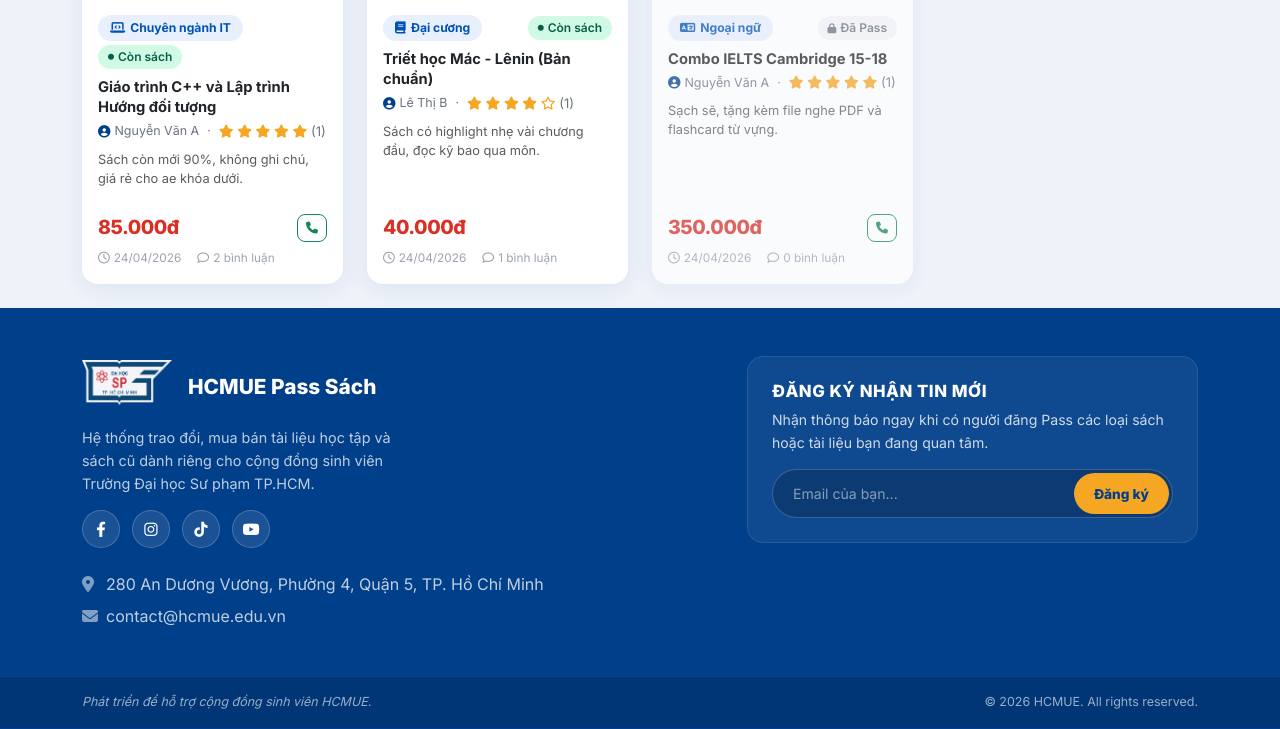
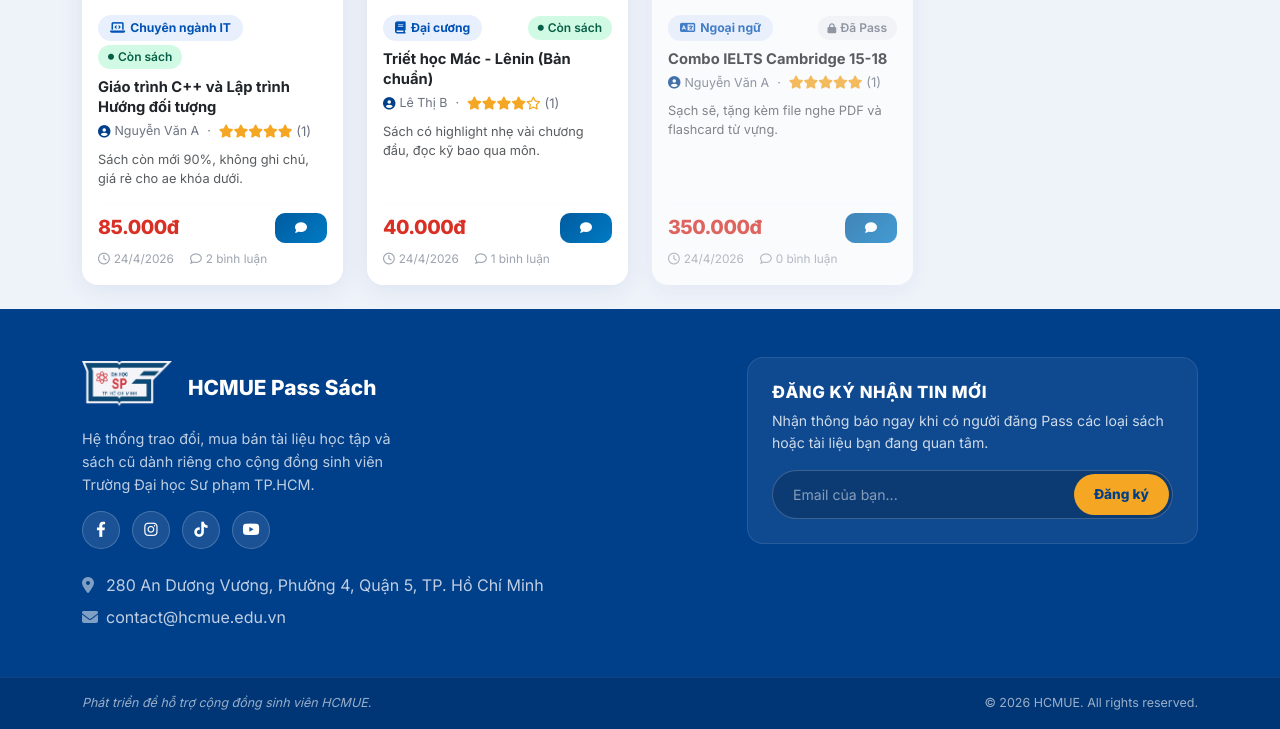
Before and after one commit to nmdai679/PHP_CodeIgniter_TradingDocument, a CodeIgniter app: page /php/index.php/trade/index in a window 1280 px wide. Shown: the part 521-1250 px from the top of the page. Run offline with CodeIgniter, Linux system fonts and the light colour scheme; data comes from the database, SQL or seed files in the repository.

Commit message:
feat: implement AJAX-powered search and category filtering on home page

```diff
--- a/application/models/Trade_model.php
+++ b/application/models/Trade_model.php
@@ -1,15 +1,18 @@
 <?php
-defined('BASEPATH') OR exit('No direct script access allowed');
+defined('BASEPATH') or exit('No direct script access allowed');
 
-class Trade_model extends CI_Model {
+class Trade_model extends CI_Model
+{
 
-    public function __construct() {
+    public function __construct()
+    {
         parent::__construct();
         $this->load->database();
     }
 
-    // Read: Lấy toàn bộ bài đăng kèm user, category, avg_rating
-    public function get_all_posts($category_id = NULL, $keyword = NULL) {
+    // Lấy toàn bộ bài đăng kèm user, category, avg_rating
+    public function get_all_posts($category_id = NULL, $keyword = NULL)
+    {
         $this->db->select('posts.*, users.username, users.full_name, users.phone, users.phone_visible,
             categories.category_name, categories.icon as cat_icon,
             COALESCE(AVG(ratings.stars), 0) as avg_rating,
@@ -37,7 +40,8 @@ class Trade_model extends CI_Model {
     }
 
     // Lấy chi tiết 1 bài đăng + bình luận
-    public function get_post_detail($id) {
+    public function get_post_detail($id)
+    {
         $this->db->select('posts.*, users.username, users.full_name, users.phone, users.phone_visible, users.id as seller_id,
             categories.category_name,
             COALESCE(AVG(ratings.stars), 0) as avg_rating,
@@ -51,34 +55,40 @@ class Trade_model extends CI_Model {
         return $this->db->get()->row_array();
     }
 
-    public function get_categories() {
+    public function get_categories()
+    {
         return $this->db->get('categories')->result_array();
     }
 
     // Create: Thêm bài đăng mới
-    public function insert_post($data) {
+    public function insert_post($data)
+    {
         return $this->db->insert('posts', $data);
     }
 
     // Update: Chuyển trạng thái sang Đã Pass
-    public function update_status($id, $status) {
+    public function update_status($id, $status)
+    {
         $this->db->where('id', $id);
         return $this->db->update('posts', ['status' => $status]);
     }
 
     // Delete: Xóa bài đăng
-    public function delete_post($id) {
+    public function delete_post($id)
+    {
         $this->db->where('id', $id);
         return $this->db->delete('posts');
     }
 
     // Lấy bài đăng theo ID (dùng để kiểm tra quyền sở hữu)
-    public function get_post_by_id($id) {
+    public function get_post_by_id($id)
+    {
         return $this->db->get_where('posts', ['id' => $id])->row_array();
     }
 
     // Lấy bài đăng của 1 user cụ thể
-    public function get_posts_by_user($user_id) {
+    public function get_posts_by_user($user_id)
+    {
         $this->db->select('posts.*, categories.category_name,
             COALESCE(AVG(ratings.stars), 0) as avg_rating,
             COUNT(DISTINCT comments.id) as comment_count');
@@ -92,7 +102,8 @@ class Trade_model extends CI_Model {
         return $this->db->get()->result_array();
     }
     // Lấy bài đang chờ duyệt (admin)
-    public function get_pending_posts() {
+    public function get_pending_posts()
+    {
         $this->db->select('posts.*, users.username, users.full_name, categories.category_name');
         $this->db->from('posts');
         $this->db->join('users', 'users.id = posts.user_id', 'left');
@@ -103,7 +114,8 @@ class Trade_model extends CI_Model {
     }
 
     // Lấy tổng số bài chờ duyệt
-    public function count_pending() {
+    public function count_pending()
+    {
         return $this->db->where('status', 'pending')->count_all_results('posts');
     }
 }
--- a/application/views/home.php
+++ b/application/views/home.php
@@ -1,30 +1,30 @@
-<!-- Search & Filter Bar -->
+<!-- Search & Filter Bar (API-driven) -->
 <div class="search-section">
     <div class="container">
-        <form action="<?= site_url('trade') ?>" method="GET" class="d-flex gap-3 align-items-center flex-wrap">
+        <div class="d-flex gap-3 align-items-center flex-wrap">
+            <!-- Ô tìm kiếm: id="apiSearchInput" để JS lắng nghe sự kiện -->
             <div class="search-input-wrap flex-grow-1" style="min-width:200px;max-width:400px;">
                 <i class="fas fa-search search-icon"></i>
-                <input type="text" name="q" value="<?= htmlspecialchars($keyword ?? '') ?>"
+                <input type="text" id="apiSearchInput"
+                       value="<?= htmlspecialchars($keyword ?? '') ?>"
                        placeholder="Tìm sách, giáo trình...">
             </div>
-            <div class="filter-scroll flex-grow-1">
-                <a href="<?= site_url('trade') ?>"
-                   class="cat-filter-btn <?= (!$active_cat) ? 'active' : '' ?>">
+            <!-- Nút lọc danh mục: data-cat-id để JS đọc giá trị -->
+            <div class="filter-scroll flex-grow-1" id="catFilterBar">
+                <button type="button" class="cat-filter-btn active" data-cat-id="">
                     <i class="fas fa-th-large me-1"></i> Tất cả
-                </a>
+                </button>
                 <?php foreach($categories as $cat): ?>
-                    <a href="<?= site_url('trade?cat=' . $cat['id']) ?>"
-                       class="cat-filter-btn <?= ($active_cat == $cat['id']) ? 'active' : '' ?>">
+                    <button type="button" class="cat-filter-btn" data-cat-id="<?= $cat['id'] ?>">
                         <i class="<?= $cat['icon'] ?> me-1"></i> <?= $cat['category_name'] ?>
-                    </a>
+                    </button>
                 <?php endforeach; ?>
             </div>
-            <?php if($keyword || $active_cat): ?>
-                <a href="<?= site_url('trade') ?>" class="text-muted text-decoration-none" style="font-size:0.82rem;white-space:nowrap;">
+            <!-- Nút xóa lọc -->
+            <button type="button" id="clearFilterBtn" class="text-muted text-decoration-none btn btn-link p-0" style="font-size:0.82rem;white-space:nowrap;display:none;">
                 <i class="fas fa-times me-1"></i>Xóa lọc
-                </a>
-            <?php endif; ?>
-        </form>
+            </button>
+        </div>
     </div>
 </div>
 
@@ -59,153 +59,207 @@
                 Sách đang được Pass
             <?php endif; ?>
         </h2>
-        <span class="ms-3 text-muted" style="font-size:0.83rem;white-space:nowrap;">
+        <!-- id="resultCount" để JS cập nhật số lượng kết quả -->
+        <span id="resultCount" class="ms-3 text-muted" style="font-size:0.83rem;white-space:nowrap;">
             <?= count($posts) ?> bài đăng
         </span>
     </div>
 
-    <!-- Cards Grid -->
-    <?php if (empty($posts)): ?>
-        <div class="text-center py-5">
+    <!-- Cards Grid — nội dung do API trả về sẽ được đổ vào đây qua Javascript -->
+    <div id="book-list" class="row g-4"></div>
+
+    <!-- Template thông báo không có kết quả (ẩn mặc định) -->
+    <div id="empty-state" class="text-center py-5" style="display:none;">
         <i class="fas fa-box-open" style="font-size:3rem;color:#CBD5E1;"></i>
-            <p class="mt-3 text-muted" style="font-size:0.95rem;">
-                Không có bài đăng nào phù hợp.<br>
-                <?php if($this->session->userdata('logged_in')): ?>
-                    <a href="#" data-bs-toggle="modal" data-bs-target="#createPostModal" class="link-hcmue">
-                        Đăng sách của bạn ngay!
-                    </a>
-                <?php else: ?>
-                    <a href="<?= site_url('auth') ?>" class="link-hcmue">Đăng nhập để đăng bài</a>
-                <?php endif; ?>
-            </p>
-        </div>
-    <?php else: ?>
-        <div class="row g-4">
-            <?php foreach($posts as $post): ?>
-            <div class="col-12 col-sm-6 col-lg-4 col-xl-3">
-                <div class="card trade-card d-flex flex-column <?= $post['status'] === 'sold' ? 'card-sold' : '' ?>">
-
-                    <!-- Image -->
-                    <a href="<?= site_url('trade/detail/' . $post['id']) ?>" class="d-block card-img-link">
-                        <?php
-                            $img_path = FCPATH . $post['image_url'];
-                            $img_src  = (!empty($post['image_url']) && file_exists($img_path))
-                                        ? base_url($post['image_url'])
-                                        : base_url('assets/images/default_book.png');
-                        ?>
-                        <img src="<?= $img_src ?>"
-                             class="post-img"
-                             alt="<?= htmlspecialchars($post['title']) ?>"
-                             loading="lazy"
-                             onerror="this.onerror=null;this.src='<?= base_url('assets/images/default_book.jpg') ?>';">
-                    </a>
-
-                    <!-- Body -->
-                    <div class="p-3 d-flex flex-column flex-grow-1">
-                        <!-- Category + Status -->
-                        <div class="d-flex align-items-center justify-content-between mb-2 gap-1 flex-wrap">
-                            <span class="badge-cat">
-                                <i class="<?= $post['cat_icon'] ?? 'fas fa-book' ?>"></i>
-                                <?= $post['category_name'] ?>
-                            </span>
-                            <?php if ($post['status'] === 'available'): ?>
-                                <span class="status-badge-avail"><i class="fas fa-circle" style="font-size:6px;"></i> Còn sách</span>
-                            <?php else: ?>
-                                <span class="status-badge-sold"><i class="fas fa-lock" style="font-size:10px;"></i> Đã Pass</span>
-                            <?php endif; ?>
+        <p class="mt-3 text-muted" style="font-size:0.95rem;">Không có bài đăng nào phù hợp.</p>
     </div>
 
-                        <!-- Title -->
-                        <a href="<?= site_url('trade/detail/' . $post['id']) ?>"
-                           class="text-decoration-none text-dark fw-bold mb-1"
-                           style="font-size:0.92rem;display:-webkit-box;-webkit-line-clamp:2;line-clamp:2;-webkit-box-orient:vertical;overflow:hidden;line-height:1.4;">
-                            <?= htmlspecialchars($post['title']) ?>
-                        </a>
-
-                        <!-- Seller + Rating -->
-                        <div class="d-flex align-items-center gap-1 mb-2" style="font-size:0.78rem;color:#6B7280;">
-                            <i class="fas fa-user-circle" style="color:#003F8A;"></i>
-                            <span><?= htmlspecialchars($post['full_name'] ?: $post['username']) ?></span>
-                            <span class="mx-1">·</span>
-                            <?php if ($post['avg_rating'] > 0): ?>
-                                <span class="star-display">
-                                    <?php for($s=1;$s<=5;$s++): ?>
-                                        <i class="<?= $s <= round($post['avg_rating']) ? 'fas' : 'far' ?> fa-star"></i>
-                                    <?php endfor; ?>
-                                    <span style="color:#6B7280;">(<?= $post['total_ratings'] ?>)</span>
-                                </span>
-                            <?php else: ?>
-                                <span class="star-display"><span class="no-rating">Chưa có đánh giá</span></span>
-                            <?php endif; ?>
-                        </div>
-
-                        <!-- Description snippet -->
-                        <p class="text-muted mb-2 flex-grow-1"
-                           style="font-size:0.8rem;display:-webkit-box;-webkit-line-clamp:2;line-clamp:2;-webkit-box-orient:vertical;overflow:hidden;line-height:1.5;">
-                            <?= htmlspecialchars($post['description'] ?: 'Không có mô tả') ?>
-                        </p>
-
-                        <hr class="my-2" style="border-color:#F1F5F9;">
-
-                        <!-- Price + Actions -->
-                        <div class="d-flex align-items-center justify-content-between gap-1 flex-wrap">
-                            <span class="price-tag"><?= number_format($post['price'], 0, ',', '.') ?>đ</span>
-                            <div class="d-flex gap-1">
-                                <!-- SĐT nếu được bật -->
-                                <?php if ($post['phone_visible'] && $post['phone']): ?>
-                                    <a href="tel:<?= $post['phone'] ?>"
-                                       class="btn btn-sm btn-outline-success rounded-3 fw-bold"
-                                       style="font-size:0.75rem;" title="Gọi điện">
-                                        <i class="fas fa-phone"></i>
-                                    </a>
-                                <?php endif; ?>
-
-                                <?php if ($this->session->userdata('logged_in')): ?>
-                                    <?php $cur_uid = $this->session->userdata('user_id'); ?>
-                                    <?php if ($post['user_id'] != $cur_uid): ?>
-                                        <!-- Nhắn tin -->
-                                        <a href="<?= site_url('message/conversation/' . $post['user_id']) ?>"
-                                           class="btn btn-sm btn-primary-hcmue rounded-3"
-                                           style="font-size:0.75rem;" title="Nhắn tin">
-                                            <i class="fas fa-comment"></i>
-                                        </a>
-                                    <?php endif; ?>
-                                    <?php if ($post['user_id'] == $cur_uid || $this->session->userdata('role') === 'admin'): ?>
-                                        <?php if ($post['status'] === 'available'): ?>
-                                            <a href="<?= site_url('trade/update_status/' . $post['id']) ?>"
-                                               class="btn btn-sm btn-outline-success rounded-3 fw-bold"
-                                               style="font-size:0.75rem;" title="Đánh dấu Đã Pass"
-                                               onclick="return confirm('Đánh dấu sách này là Đã Pass?');">
-                                                <i class="fas fa-check"></i>
-                                            </a>
-                                        <?php endif; ?>
-                                        <a href="<?= site_url('trade/delete/' . $post['id']) ?>"
-                                           class="btn btn-sm btn-outline-danger rounded-3"
-                                           style="font-size:0.75rem;" title="Xóa"
-                                           onclick="return confirm('Bạn có chắc muốn xóa bài này?');">
-                                            <i class="fas fa-trash"></i>
-                                        </a>
-                                    <?php endif; ?>
-                                <?php endif; ?>
+    <!-- Skeleton loading — hiển thị khi đang chờ API trả dữ liệu -->
+    <div id="loading-state" class="row g-4">
+        <?php for($i=0;$i<4;$i++): ?>
+        <div class="col-12 col-sm-6 col-lg-4 col-xl-3">
+            <div class="card p-3" style="border-radius:12px;">
+                <div style="height:160px;background:#F1F5F9;border-radius:8px;animation:pulse 1.2s infinite;"></div>
+                <div style="height:14px;background:#F1F5F9;border-radius:4px;margin-top:12px;animation:pulse 1.2s infinite;"></div>
+                <div style="height:14px;background:#F1F5F9;border-radius:4px;margin-top:8px;width:60%;animation:pulse 1.2s infinite;"></div>
             </div>
         </div>
-
-                        <!-- Meta: time + comments -->
-                        <div class="d-flex gap-3 mt-2" style="font-size:0.74rem;color:#9CA3AF;">
-                            <span><i class="far fa-clock me-1"></i><?= date('d/m/Y', strtotime($post['created_at'])) ?></span>
-                            <span><i class="far fa-comment me-1"></i><?= $post['comment_count'] ?> bình luận</span>
+        <?php endfor; ?>
     </div>
-                    </div>
-
-                </div>
-            </div>
-            <?php endforeach; ?>
-        </div>
-    <?php endif; ?>
 
 </div>
 
 <style>
 .link-hcmue { color:#0052B4;font-weight:600;text-decoration:none; }
 .link-hcmue:hover { text-decoration:underline; }
+
+/* Skeleton loading animation */
+@keyframes pulse {
+    0%, 100% { opacity: 1; }
+    50%       { opacity: 0.4; }
+}
 </style>
+
+<script>
+(function () {
+    // =========================================================
+    // Biến trạng thái — lưu bộ lọc đang chọn
+    // =========================================================
+    let currentCat = '';    // ID danh mục đang lọc (rỗng = tất cả)
+    let searchTimer = null; // Timer cho debounce
+
+    // Lấy tham chiếu đến các phần tử HTML quan trọng
+    const searchInput  = document.getElementById('apiSearchInput');
+    const bookList     = document.getElementById('book-list');
+    const emptyState   = document.getElementById('empty-state');
+    const loadingState = document.getElementById('loading-state');
+    const resultCount  = document.getElementById('resultCount');
+    const clearBtn     = document.getElementById('clearFilterBtn');
+    const catButtons   = document.querySelectorAll('#catFilterBar .cat-filter-btn');
+
+    // URL gốc của API (dùng PHP để đảm bảo đúng domain)
+    const API_URL = '<?= site_url("api/posts/search") ?>';
+    const BASE_URL = '<?= base_url() ?>';
+    const DETAIL_URL = '<?= site_url("trade/detail/") ?>';
+    const MSG_URL = '<?= site_url("message/conversation/") ?>';
+    const DEFAULT_IMG = '<?= base_url("assets/images/default_book.jpg") ?>';
+
+    // =========================================================
+    // Hàm gọi API và render kết quả
+    // =========================================================
+    function fetchBooks() {
+        const keyword = searchInput.value.trim();
+
+        // Bước 1: Hiện skeleton, ẩn nội dung cũ
+        loadingState.style.display = 'flex';
+        bookList.style.display     = 'none';
+        emptyState.style.display   = 'none';
+
+        // Bước 2: Xây dựng URL với tham số lọc
+        const params = new URLSearchParams();
+        if (currentCat) params.append('cat', currentCat);
+        if (keyword)    params.append('q', keyword);
+
+        // Bước 3: Hiện/ẩn nút "Xóa lọc"
+        clearBtn.style.display = (currentCat || keyword) ? 'inline-block' : 'none';
+
+        // Bước 4: Gọi API bằng Fetch — đây là trái tim của tính năng này
+        fetch(API_URL + '?' + params.toString())
+            .then(function (response) { return response.json(); })
+            .then(function (result) {
+                // Ẩn skeleton sau khi nhận được dữ liệu
+                loadingState.style.display = 'none';
+
+                if (result.status === 404 || !result.data.length) {
+                    // Trường hợp không có kết quả
+                    emptyState.style.display  = 'block';
+                    bookList.style.display    = 'none';
+                    resultCount.textContent   = '0 bài đăng';
+                    return;
+                }
+
+                // Cập nhật bộ đếm kết quả
+                resultCount.textContent = result.total + ' bài đăng';
+
+                // Bước 5: Vẽ HTML từ dữ liệu JSON trả về
+                bookList.innerHTML = result.data.map(function (post) {
+                    const isSold  = post.status === 'sold';
+                    const imgSrc  = post.image_url ? BASE_URL + post.image_url : DEFAULT_IMG;
+                    const price   = Number(post.price).toLocaleString('vi-VN') + 'đ';
+                    const date    = new Date(post.created_at).toLocaleDateString('vi-VN');
+                    const rating  = parseFloat(post.avg_rating) > 0
+                        ? Array.from({length: 5}, function(_, i) {
+                              return '<i class="' + (i < Math.round(post.avg_rating) ? 'fas' : 'far') + ' fa-star"></i>';
+                          }).join('') + ' <span style="color:#6B7280">(' + post.total_ratings + ')</span>'
+                        : '<span class="no-rating">Chưa có đánh giá</span>';
+
+                    return '<div class="col-12 col-sm-6 col-lg-4 col-xl-3">' +
+                        '<div class="card trade-card d-flex flex-column ' + (isSold ? 'card-sold' : '') + '">' +
+                            '<a href="' + DETAIL_URL + post.id + '" class="d-block card-img-link">' +
+                                '<img src="' + imgSrc + '" class="post-img" alt="' + post.title + '" loading="lazy"' +
+                                     ' onerror="this.onerror=null;this.src=\'' + DEFAULT_IMG + '\'">' +
+                            '</a>' +
+                            '<div class="p-3 d-flex flex-column flex-grow-1">' +
+                                '<div class="d-flex align-items-center justify-content-between mb-2 gap-1 flex-wrap">' +
+                                    '<span class="badge-cat"><i class="' + (post.cat_icon || 'fas fa-book') + '"></i> ' + (post.category_name || '') + '</span>' +
+                                    (isSold
+                                        ? '<span class="status-badge-sold"><i class="fas fa-lock" style="font-size:10px"></i> Đã Pass</span>'
+                                        : '<span class="status-badge-avail"><i class="fas fa-circle" style="font-size:6px"></i> Còn sách</span>') +
+                                '</div>' +
+                                '<a href="' + DETAIL_URL + post.id + '" class="text-decoration-none text-dark fw-bold mb-1"' +
+                                   ' style="font-size:0.92rem;display:-webkit-box;-webkit-line-clamp:2;-webkit-box-orient:vertical;overflow:hidden;line-height:1.4;">' +
+                                    post.title +
+                                '</a>' +
+                                '<div class="d-flex align-items-center gap-1 mb-2" style="font-size:0.78rem;color:#6B7280;">' +
+                                    '<i class="fas fa-user-circle" style="color:#003F8A;"></i>' +
+                                    '<span>' + (post.full_name || post.username) + '</span>' +
+                                    '<span class="mx-1">·</span>' +
+                                    '<span class="star-display">' + rating + '</span>' +
+                                '</div>' +
+                                '<p class="text-muted mb-2 flex-grow-1" style="font-size:0.8rem;display:-webkit-box;-webkit-line-clamp:2;-webkit-box-orient:vertical;overflow:hidden;">' +
+                                    (post.description || 'Không có mô tả') +
+                                '</p>' +
+                                '<hr class="my-2" style="border-color:#F1F5F9;">' +
+                                '<div class="d-flex align-items-center justify-content-between gap-1 flex-wrap">' +
+                                    '<span class="price-tag">' + price + '</span>' +
+                                    '<a href="' + MSG_URL + post.user_id + '" class="btn btn-sm btn-primary-hcmue rounded-3" style="font-size:0.75rem;" title="Nhắn tin">' +
+                                        '<i class="fas fa-comment"></i>' +
+                                    '</a>' +
+                                '</div>' +
+                                '<div class="d-flex gap-3 mt-2" style="font-size:0.74rem;color:#9CA3AF;">' +
+                                    '<span><i class="far fa-clock me-1"></i>' + date + '</span>' +
+                                    '<span><i class="far fa-comment me-1"></i>' + post.comment_count + ' bình luận</span>' +
+                                '</div>' +
+                            '</div>' +
+                        '</div>' +
+                    '</div>';
+                }).join('');
+
+                bookList.style.display = '';
+            })
+            .catch(function () {
+                loadingState.style.display = 'none';
+                bookList.innerHTML = '<div class="col-12 text-center text-danger py-4">Không thể kết nối API. Vui lòng thử lại.</div>';
+                bookList.style.display = '';
+            });
+    }
+
+    // =========================================================
+    // Gắn sự kiện lọc danh mục vào các nút
+    // =========================================================
+    catButtons.forEach(function (btn) {
+        btn.addEventListener('click', function () {
+            // Bỏ active tất cả, bật active nút được bấm
+            catButtons.forEach(function (b) { b.classList.remove('active'); });
+            btn.classList.add('active');
+
+            currentCat = btn.dataset.catId; // Đọc ID danh mục từ data-cat-id
+            fetchBooks();
+        });
+    });
+
+    // =========================================================
+    // Gắn sự kiện tìm kiếm với Debounce (chờ 400ms sau khi gõ)
+    // =========================================================
+    searchInput.addEventListener('input', function () {
+        clearTimeout(searchTimer);
+        searchTimer = setTimeout(fetchBooks, 400);
+    });
+
+    // =========================================================
+    // Nút "Xóa lọc"
+    // =========================================================
+    clearBtn.addEventListener('click', function () {
+        searchInput.value = '';
+        currentCat = '';
+        catButtons.forEach(function (b) { b.classList.remove('active'); });
+        catButtons[0].classList.add('active'); // Bật lại "Tất cả"
+        fetchBooks();
+    });
+
+    // =========================================================
+    // Tải danh sách ngay khi trang mở (Initial Load)
+    // =========================================================
+    fetchBooks();
+}());
+</script>
```
Lines whose indentation alone changed are shown as unchanged.
